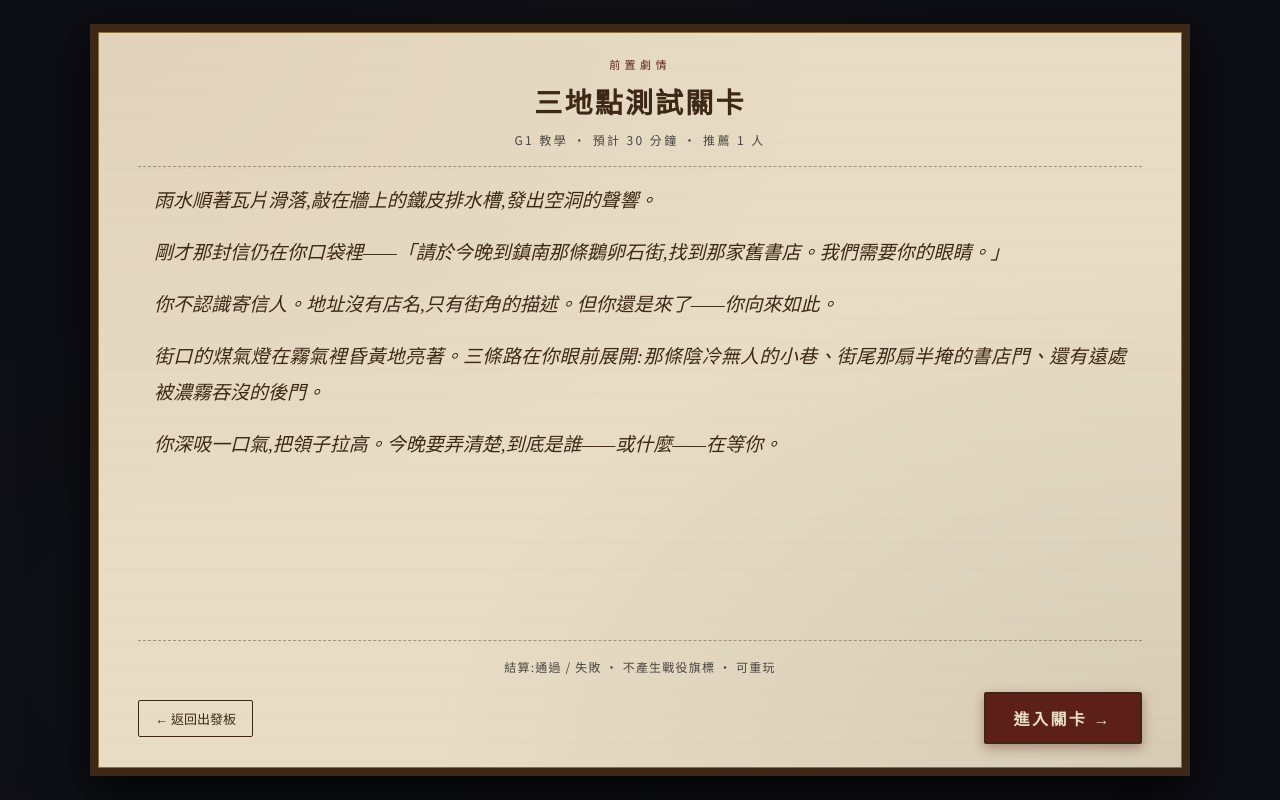
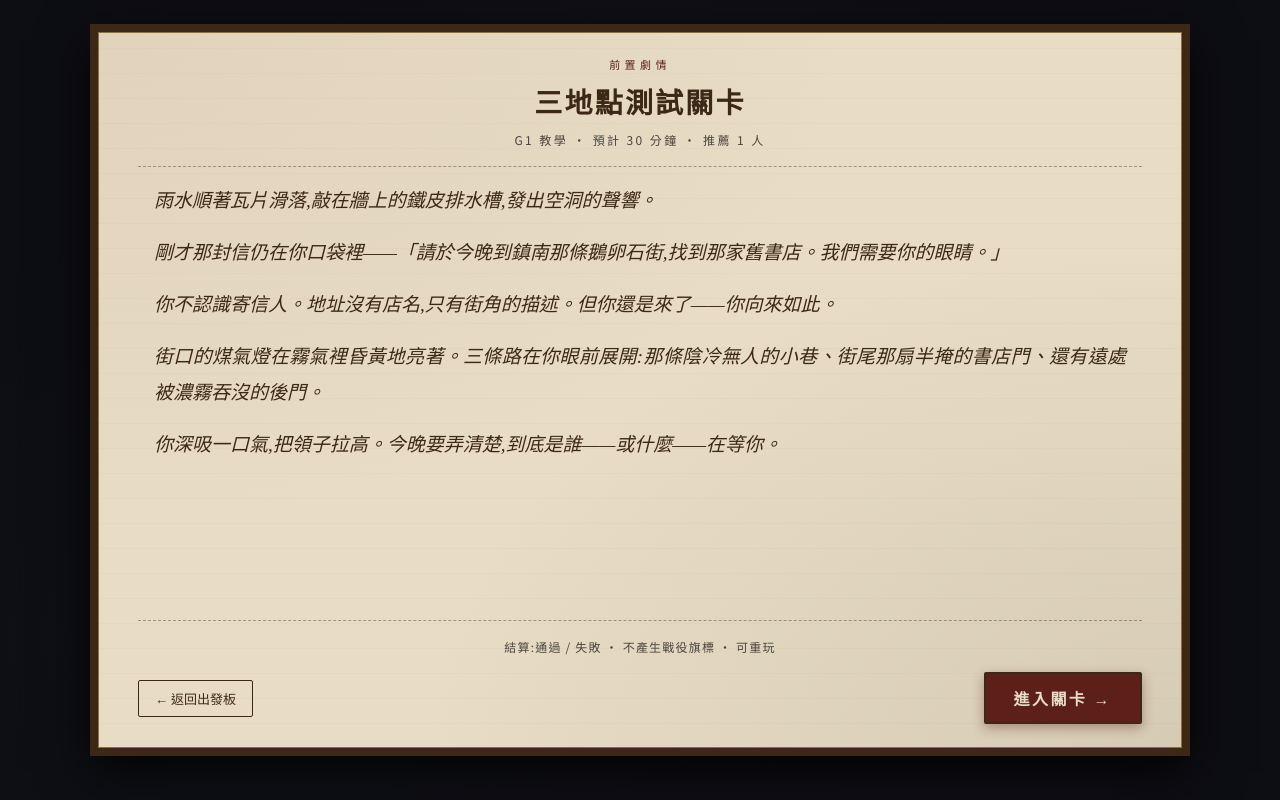
Before and after one commit to Uria030/cthulhu-card-game, a React (Vite) app in the folder packages/client/: page /scenario/test/briefing in a window 1280 px wide. Built offline with nearby package versions, Linux system fonts and the light colour scheme; a web font is replaced by a local one.

Commit message:
tweak(briefing): 紙頁下緣上移 20px,避開 iPad Safari home bar
Co-Authored-By: Claude Opus 4.7 (1M context) <noreply@anthropic.com>

```diff
--- a/packages/client/src/screens/ScenarioBriefingScreen.css
+++ b/packages/client/src/screens/ScenarioBriefingScreen.css
@@ -14,7 +14,8 @@
   display: flex;
   align-items: center;
   justify-content: center;
-  padding: var(--sp-lg);
+  /* 上下不對稱:下緣多留 20px,避開 iPad Safari 底部 home bar */
+  padding: var(--sp-lg) var(--sp-lg) calc(var(--sp-lg) + 20px);
 }
 
 .brief-backdrop {
```
